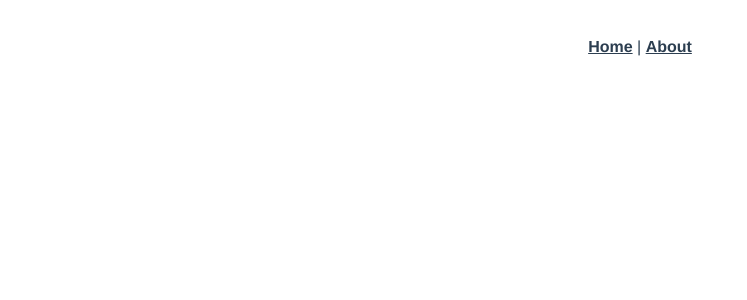
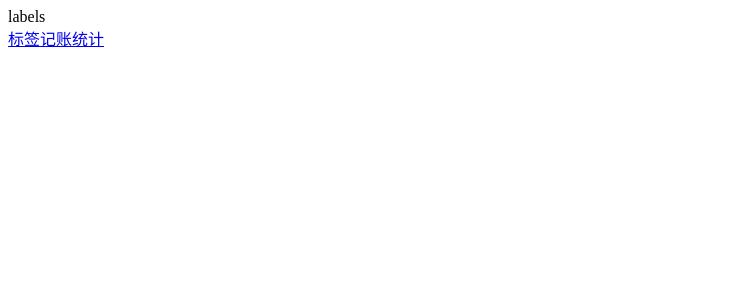
Before and after one commit to herzorf/purse-vue, a Vue app: page /#/labels in a window 1280 px wide. Before the commit this address led to /#/add. Shown: the top 300 px of the page, without its empty margins (0-747 px from the left). Built offline with nearby package versions, Linux system fonts and the light colour scheme.

Commit message:
添加三个页面和404页面

```diff
--- a/src/App.vue
+++ b/src/App.vue
@@ -1,32 +1,13 @@
 <template>
-  <div id="app">
-    <div id="nav">
-      <router-link to="/">Home</router-link> |
-      <router-link to="/about">About</router-link>
-    </div>
+  <div>
     <router-view/>
   </div>
 </template>
 
 <style lang="scss">
-#app {
-  font-family: Avenir, Helvetica, Arial, sans-serif;
-  -webkit-font-smoothing: antialiased;
-  -moz-osx-font-smoothing: grayscale;
-  text-align: center;
-  color: #2c3e50;
-}
 
-#nav {
-  padding: 30px;
-
-  a {
-    font-weight: bold;
-    color: #2c3e50;
-
-    &.router-link-exact-active {
-      color: #42b983;
-    }
-  }
-}
 </style>
+<script>
+  export default {
+  };
+</script>
--- /dev/null
+++ b/src/components/Nav.vue
@@ -0,0 +1,17 @@
+<template>
+    <div>
+        <router-link to="labels">标签</router-link>
+        <router-link to="add">记账</router-link>
+        <router-link to="statistics">统计</router-link>
+    </div>
+</template>
+
+<script lang="ts">
+    export default {
+        name: "Nav"
+    };
+</script>
+
+<style scoped lang="scss">
+
+</style>
--- a/src/router/index.ts
+++ b/src/router/index.ts
@@ -1,23 +1,46 @@
 import Vue from "vue";
 import VueRouter, {RouteConfig} from "vue-router";
 import Home from "../views/Home.vue";
+import Add from "@/views/Add.vue";
+import Labels from "@/views/Labels.vue";
+import Statistics from "@/views/Statistics.vue";
+import NotFound from "@/views/NotFound.vue";
 
 Vue.use(VueRouter);
 
 const routes: Array<RouteConfig> = [
     {
         path: "/",
-        name: "Home",
-        component: Home
+        redirect: "/add"
     },
     {
-        path: "/about",
-        name: "About",
-        // route level code-splitting
-        // this generates a separate chunk (about.[hash].js) for this route
-        // which is lazy-loaded when the route is visited.
-        component: () => import(/* webpackChunkName: "about" */ "../views/About.vue")
+        path : "/add",
+        component: Add
+    },
+    {
+        path : "/labels",
+        component: Labels,
+    },
+    {
+        path : "/statistics",
+        component: Statistics
+    },
+    {
+        path : '*',
+        component: NotFound
     }
+
+
+    // {
+    //     path: "/",
+    //     name: "Home",
+    //     component: Home
+    // },
+    // {
+    //     path: "/about",
+    //     name: "About",
+    //     component: () => import(/* webpackChunkName: "about" */ "../views/About.vue")
+    // }
 ];
 
 const router = new VueRouter({
--- /dev/null
+++ b/src/views/Add.vue
@@ -0,0 +1,15 @@
+<template>
+    <div>ADD
+    <Nav/>
+    </div>
+</template>
+
+<script lang="ts">
+    export default {
+        name: "Add",
+    };
+</script>
+
+<style scoped lang="scss">
+
+</style>
--- /dev/null
+++ b/src/views/Labels.vue
@@ -0,0 +1,15 @@
+<template>
+    <div>labels
+    <Nav/>
+    </div>
+</template>
+
+<script lang="ts">
+    export default {
+        name: "Labels",
+    };
+</script>
+
+<style scoped lang="scss">
+
+</style>
--- /dev/null
+++ b/src/views/NotFound.vue
@@ -0,0 +1,16 @@
+<template>
+    <div>
+        <p>你访问的页面不存在,请重新检查网页地址</p>
+        <router-link to="/">返回首页</router-link>
+    </div>
+</template>
+
+<script lang="ts">
+    export default {
+        name: "NotFound"
+    };
+</script>
+
+<style scoped lang="scss">
+
+</style>
--- /dev/null
+++ b/src/views/Statistics.vue
@@ -0,0 +1,15 @@
+<template>
+    <div>statistics
+    <Nav/>
+    </div>
+</template>
+
+<script lang="ts">
+    export default {
+        name: "Statistics",
+    };
+</script>
+
+<style scoped lang="scss">
+
+</style>
```
Also changed, not shown: src/main.ts (+12 -11 lines).
